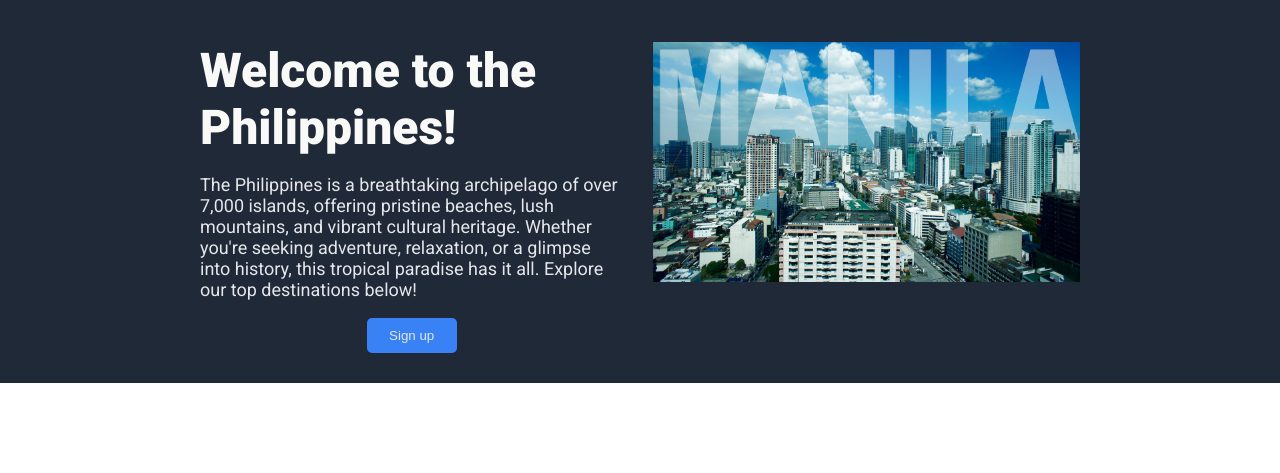
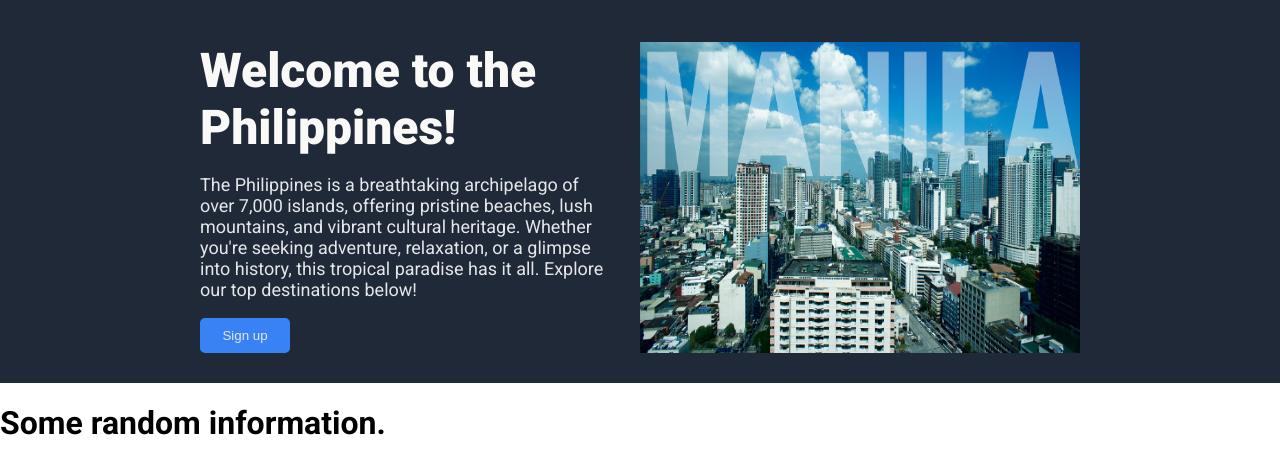
Before and after one commit to esimbulan/landing-page, a plain HTML site: page index.html in a window 1280 px wide. Shown: the part 83-556 px from the top of the page. Drawn offline with Linux system fonts and the light colour scheme.

Commit message:
Fix image shrinking

```diff
--- a/index.html
+++ b/index.html
@@ -17,16 +17,19 @@
             <li>header link three</li>
         </ul>
     </div>
+
     <div class="hero-container">
         <div class="hero-text-container">
             <h1 class="hero-header">Welcome to the Philippines!</h1>
             <p class="hero-subtext">The Philippines is a breathtaking archipelago of over 7,000 islands, offering pristine beaches, lush mountains, and vibrant cultural heritage. Whether you're seeking adventure, relaxation, or a glimpse into history, this tropical paradise has it all. Explore our top destinations below!</p>
             <button class="hero-button">Sign up</button>
         </div>
-        <img class="manila-img" src="./images/manila.jpg" height="240" width="auto">
-
+        <img class="manila-img" src="./images/manila.jpg">
     </div>
 
+    <div class="info-container">
+        <h1>Some random information.</h1>
+    </div>
 </body>
 
 </html>
--- a/styles.css
+++ b/styles.css
@@ -30,12 +30,13 @@ ul {
     display: flex;;
     padding-bottom: 30px;
     gap: 30px;
+    justify-content: space-between;
 }
 
 .hero-text-container {
     display: flex;
     flex-direction: column;
-    flex: 1;
+    width: 550px;
 }
 
 .hero-text-container .hero-header {
@@ -57,5 +58,14 @@ ul {
     color: #E5E7EB;
     border-radius: 5px;
     border: 0;
-    align-self: center;
 }
+
+.manila-img {
+    max-width: 50%;
+    flex: 1 1 auto;
+    height: auto;
+}
+
+.info-container {
+    display: flex;
+}
```
